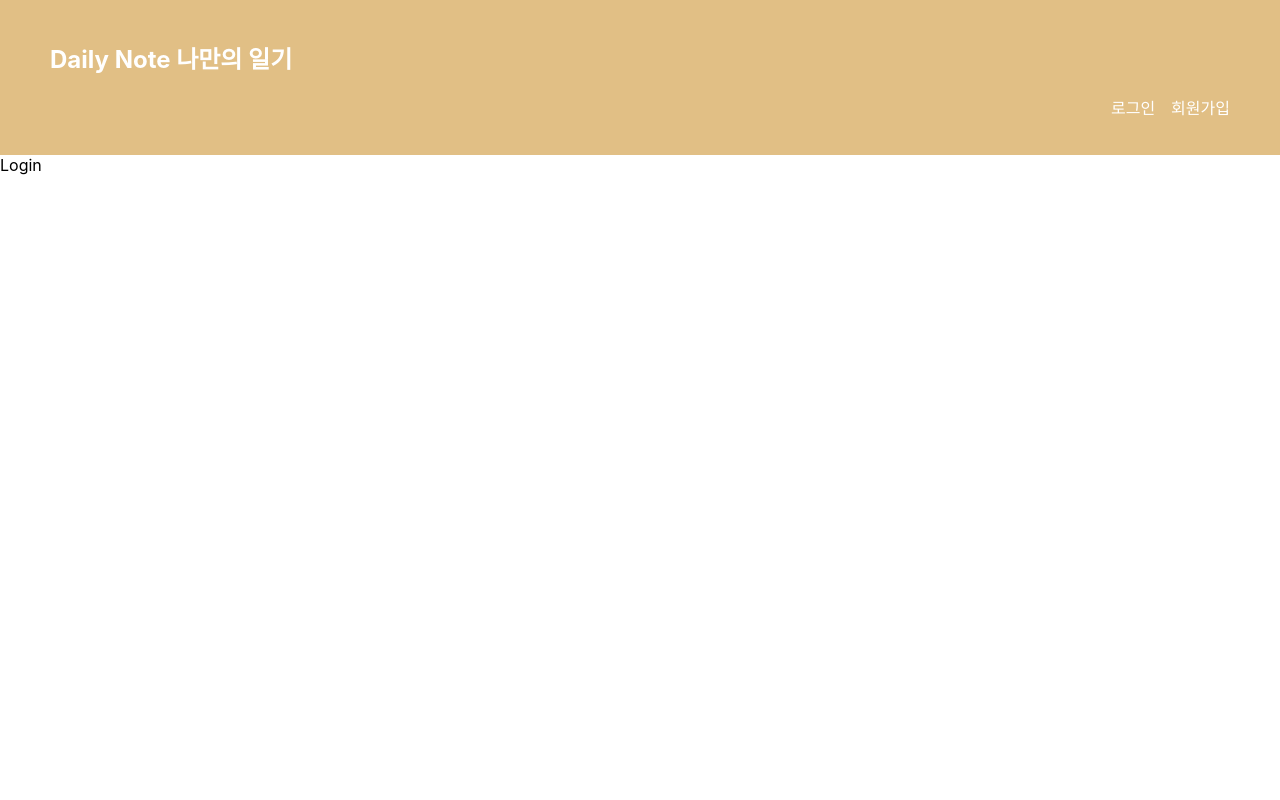
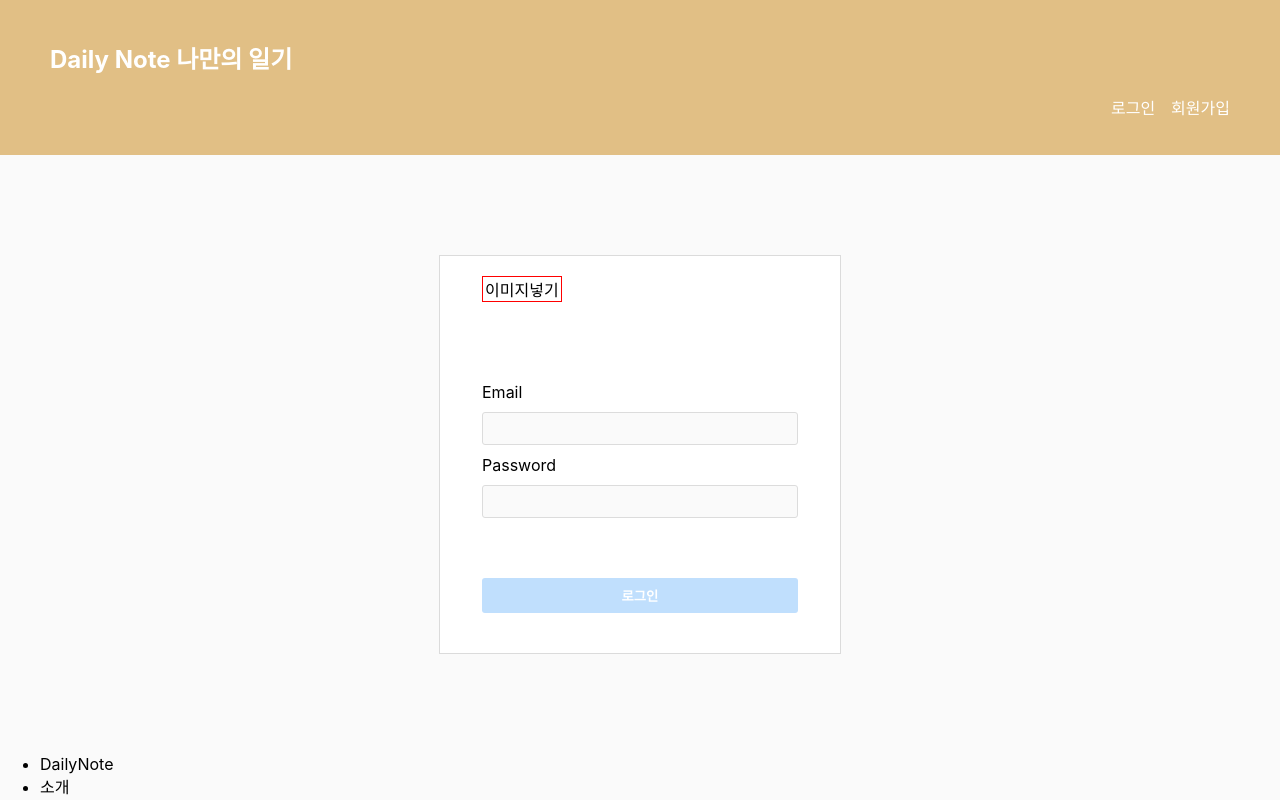
Before and after one commit to Gilsu0914/diary, a React (Create React App) app: page /login in a window 1280 px wide. Shown: the top 800 px of the page. Built offline with nearby package versions, Linux system fonts and the light colour scheme; the HTML template or start-up script is replaced by a standard one.

Commit message:
Add:loginModalAndFooterComponent

```diff
--- a/src/App.js
+++ b/src/App.js
@@ -1,6 +1,11 @@
+import styles from './App.module.css'
+
 import {BrowserRouter, Routes, Route,} from 'react-router-dom'
 
+
+
 import Nav from './components/Nav'
+import Footer from './components/Footer'
 
 import Home from './pages/home/Home'
 import Login from './pages/login/Login'
@@ -8,7 +13,7 @@ import Signup from './pages/signup/Signup'
 
 function App() {
   return (
-    <div className="App">
+    <div className={styles.app}>
       <BrowserRouter>
         <Nav/>
         <Routes>
@@ -16,6 +21,7 @@ function App() {
           <Route path="/login" element={<Login />}></Route>
           <Route path="/signup" element={<Signup />}></Route>
         </Routes>
+        <Footer/>
       </BrowserRouter>
     </div>
   );
--- /dev/null
+++ b/src/App.module.css
@@ -0,0 +1,3 @@
+.app{
+  background-color: #fafafa;
+}
--- /dev/null
+++ b/src/components/Footer.js
@@ -0,0 +1,19 @@
+import styles from './Footer.module.css'
+
+export default function Footer(){
+  return(
+    <footer>
+      <ul>
+        <li>DailyNote</li>
+        <li>소개</li>
+        <li>블로그</li>
+        <li>채용 정보</li>
+        <li>도움말</li>
+        <li>API</li>
+        <li>개인정보처리방침</li>
+        <li>약관</li>
+      </ul>
+      <p>2022 DailyNote from Gilsu Lee</p>
+    </footer>
+  )
+}
--- a/src/pages/login/Login.js
+++ b/src/pages/login/Login.js
@@ -1,7 +1,36 @@
+import {useState} from 'react'
 import styles from './Login.module.css'
 
 export default function Login(){
+
+  const [email, setEmail] = useState('');
+  const [password, setPassword] = useState('');
+
+  const handleData = (e)=>{
+    if(e.target.type === "email"){ setEmail(e.target.value) }
+    else if(e.target.type === "password"){ setPassword(e.target.value) }
+  }
+
+  const handleSubmit = (e)=>{
+    e.preventDefault();
+    console.log(email, password);
+  }
+
   return(
-    <div>Login</div>
+    <form className={styles.login_form} onSubmit={handleSubmit}>
+      <fieldset>
+
+        <legend>이미지넣기</legend>
+
+        <label htmlFor="myEmail">Email </label> {/*레이블과 인풋 연결*/}
+        <input type="email" id="myEmail" required value={email} onChange={handleData}/>
+
+        <label htmlFor="myPassWord">Password </label> {/*레이블과 인풋 연결2*/}
+        <input type="password" id="myPassWord" required value={password} onChange={handleData}/>
+
+        <button type='submit' className={styles.btn}>로그인</button>
+
+      </fieldset>
+    </form>
   )
 }
--- a/src/pages/login/Login.module.css
+++ b/src/pages/login/Login.module.css
@@ -0,0 +1,47 @@
+.login_form{
+  max-width: 360px;
+  margin: 100px auto;
+  padding: 20px;
+
+  border: 1px solid #dbdbdb;
+  background-color: white;
+}
+.login_form fieldset{
+  border: 0px;
+  padding: 20px;
+}
+.login_form legend{
+  border: 1px solid red;
+  margin-bottom: 50px;/*나중에 이미지 넣은 후 재조절*/
+}
+
+.login_form label{ /*이메일 비밀번호 */
+  display: block;
+  margin: 10px 0;
+}
+.login_form input{
+  display: block;
+  width: 100%;
+
+  box-sizing: border-box; /*인풋 자체의 패딩값이 인풋의 넓이 값처럼 취급되어서 박스사이징 처리*/
+  padding: 8px 6px;
+
+  color: #777;
+  border: 1px solid #dcdcdc;
+  border-radius: 3px;
+  background-color: #fafafa;
+}
+
+.login_form button{
+  margin-top: 60px;
+  padding: 8px;
+  width: 100%;
+
+  border: 0px;
+  border-radius: 3px;
+  color: white;
+  font-weight: bold;
+  background-color: #C0DFFD;
+
+  cursor: pointer;
+}
```
Also changed, not shown: src/components/Footer.module.css (added).
